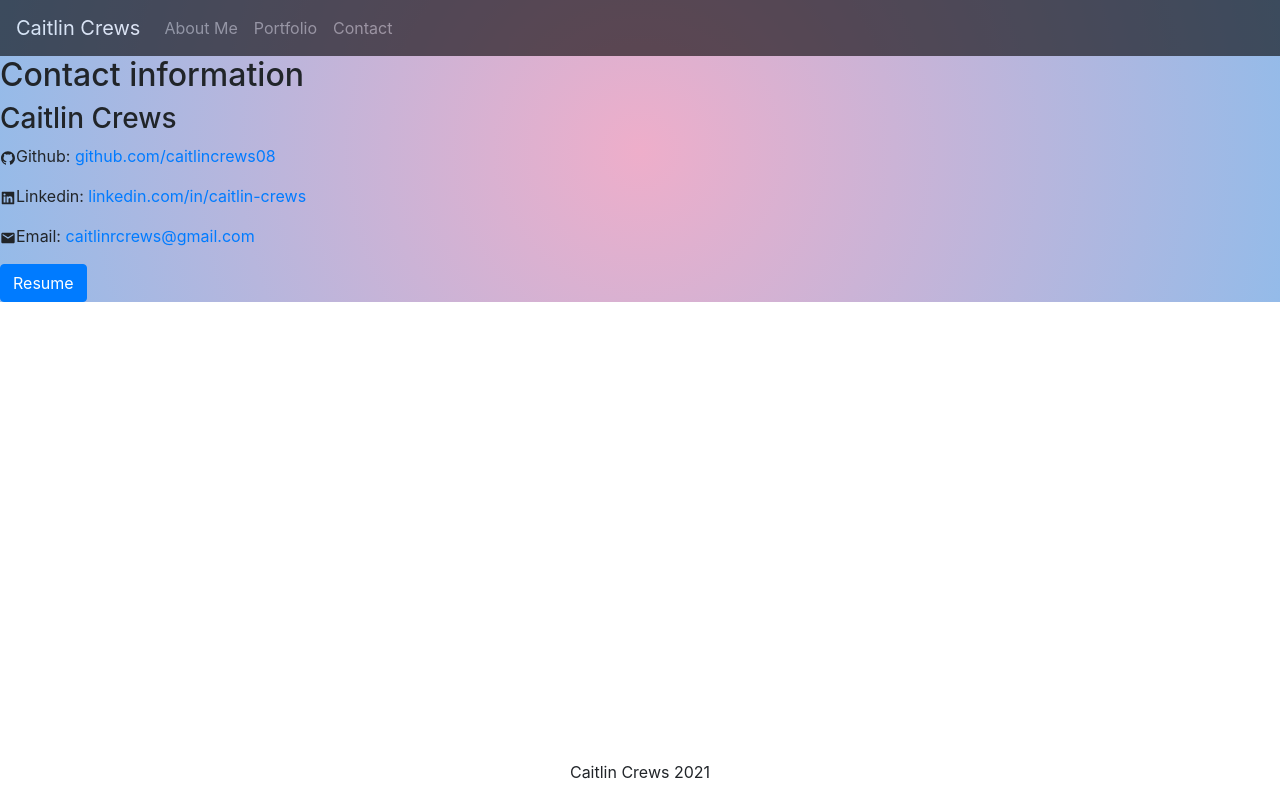
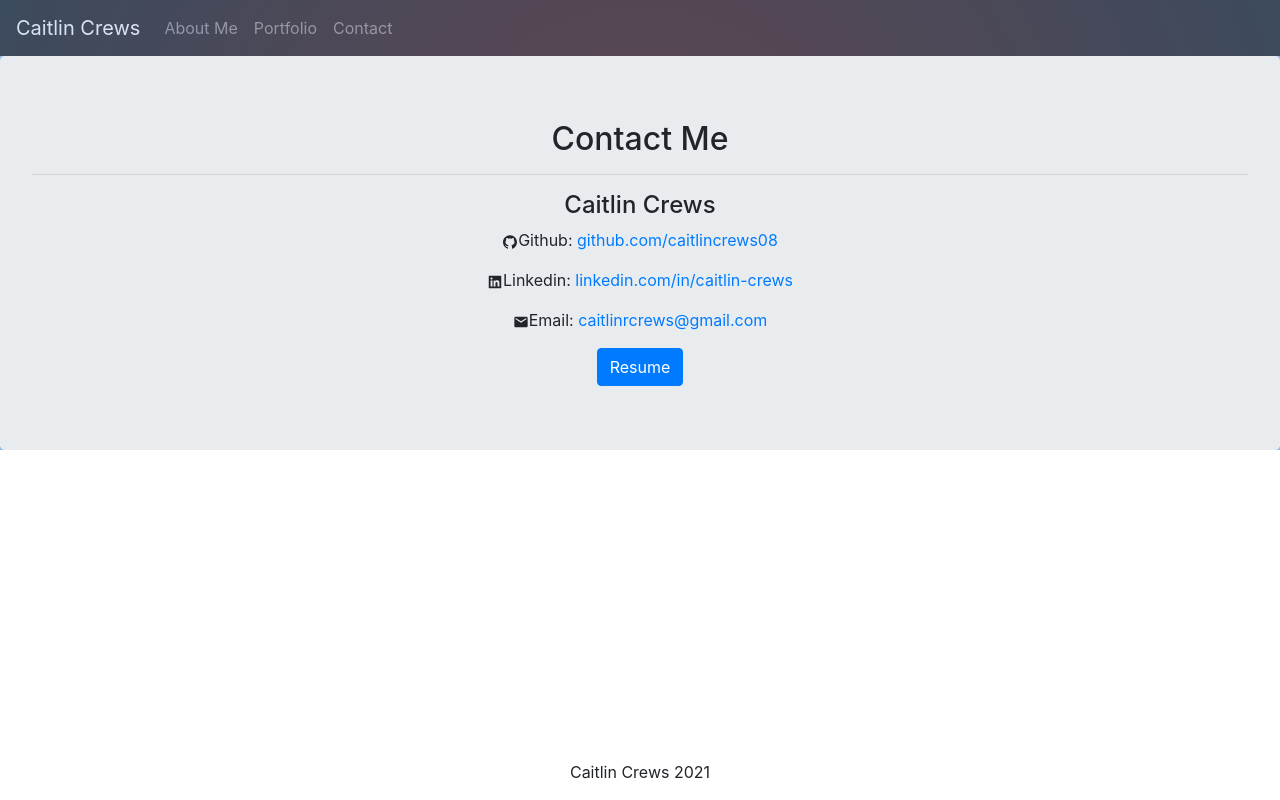
Before and after one commit to caitlincrews08/React-Portfolio, a React (Create React App) app: page /contact in a window 1280 px wide. Built offline with nearby package versions, Linux system fonts and the light colour scheme.

Commit message:
modified css

```diff
--- a/src/pages/contact.js
+++ b/src/pages/contact.js
@@ -1,13 +1,14 @@
 import React from "react";
-import {  Button } from "react-bootstrap";
+import {  Button, Jumbotron } from "react-bootstrap";
 import { AiFillGithub, AiFillLinkedin } from 'react-icons/ai';
 import { MdEmail } from "react-icons/md";
 
 function Contact() {
   return (
-    <div className="contact">
-      <h2>Contact information</h2>
-      <h3>Caitlin Crews</h3>
+    <Jumbotron className="contact home text-center">
+      <h2>Contact Me</h2>
+      <hr/>
+      <h4>Caitlin Crews</h4>
       <div className="links">
         <p><AiFillGithub />Github: <a href="https://github.com/caitlincrews08">github.com/caitlincrews08</a> </p>
         <p><AiFillLinkedin />Linkedin: <a href="https://linkedin.com/in/caitlin-crews">linkedin.com/in/caitlin-crews</a></p>
@@ -16,7 +17,7 @@ function Contact() {
       </div>
 
       {/* Spruce up later */}
-    </div>
+    </Jumbotron>
   )
 
 }
```
